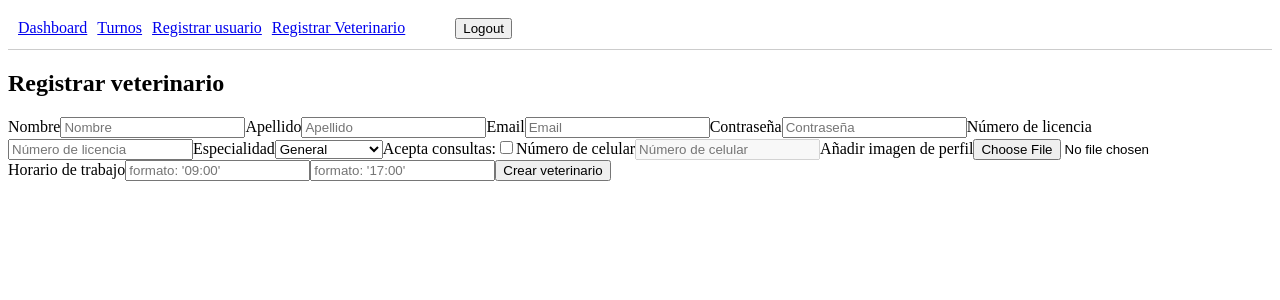
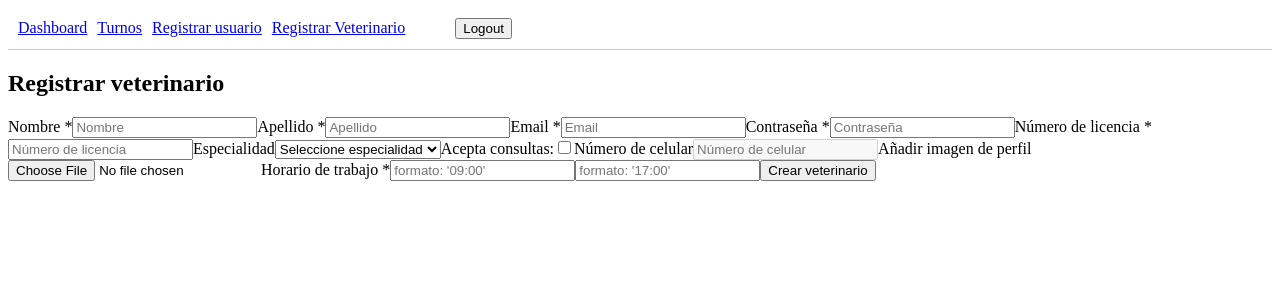
Before and after one commit to MikYY8/VetLink-frontend-web, a React (Vite) app: page /register-vet in a window 1280 px wide. Shown: the top 300 px of the page. Built offline with nearby package versions, Linux system fonts and the light colour scheme; sample sign-in values are in the browser's storage.

Commit message:
vet register works correctly

```diff
--- a/src/pages/RegisterVet.jsx
+++ b/src/pages/RegisterVet.jsx
@@ -6,22 +6,26 @@ function RegisterVet() {
         licenseNumber: "", specialty: "", acceptsConsultations: false, phone: "",
         photoUrl: "", workSchedule: {start: "", end: ""}, role: "VET"})
     const [error, setError] = useState({});
+    const [success, setSuccess] = useState("");
     const token = localStorage.getItem("token");
 
+    // validaciones de front
     const validate = () => {
         let newErrors = {}; // guardamos errores, luego los transferimos a setError
         if(!formData.firstName) {newErrors.firstName = "Ingrese un nombre"};
         if(!formData.lastName) {newErrors.lastName = "Ingrese un nombre"};
-        if(!formData.email) {newErrors.email = "Ingrese un email válido"};
+        if(!formData.email) {newErrors.email = "Ingrese un email"};
         if(!formData.password) {newErrors.password = "Ingrese una contraseña"};
         if(!formData.licenseNumber) {newErrors.licenseNumber = "Ingrese número de licencia"};
-        if(!formData.workSchedule) {newErrors.workSchedule = "Ingrese horario de atención"};
+        if(!formData.specialty) {newErrors.specialty = "Seleccione una especialidad"};
+        if (!formData.workSchedule.start || !formData.workSchedule.end) {newErrors.workSchedule = "Ingrese horario de atención";}
         if(formData.password.length < 6) {newErrors.password = "La contraseña debe tener al menos 6 caracteres"}
 
         setError(newErrors);
         return Object.keys(newErrors).length === 0;
     };
 
+    // actualizar datos en el input, ademas de bloquear el n° de tel. si no acepta consultas
     const handleChange = (e) => {
         const { name, type, value, checked } = e.target;
 
@@ -31,6 +35,7 @@ function RegisterVet() {
         });
     };
 
+    // parsear el horario para que se guarde correctamente
     const handleScheduleChange = (e) => {
         const { name, value } = e.target;
         setFormData({
@@ -42,6 +47,7 @@ function RegisterVet() {
         });
     };
 
+    // manejar archivo de foto, para la foto de perfil
     const handleFileChange = (e) => {
         const file = e.target.files[0];
         setFormData({
@@ -54,8 +60,7 @@ function RegisterVet() {
         e.preventDefault();
         const data = new FormData();
 
-        if(!validate()){
-            alert("Veterinario creado con éxito");
+        if(validate()){
             console.log(formData);
         };
 
@@ -66,6 +71,7 @@ function RegisterVet() {
         data.append("licenseNumber", formData.licenseNumber);
         data.append("specialty", formData.specialty);
         data.append("acceptsConsultations", formData.acceptsConsultations);
+        data.append("phone", formData.phone);
         data.append("workSchedule", JSON.stringify(formData.workSchedule));
 
         if (formData.photo) {
@@ -83,6 +89,7 @@ function RegisterVet() {
             setFormData({firstName: "", lastName: "", email: "", password: "",
                         licenseNumber: "", specialty: "", acceptsConsultations: false,
                         phone: "", photoUrl: "", workSchedule: {start: "", end: ""}, role: "VET"})
+            setSuccess("Veterinario creado con éxito")
         }catch(err){
             console.log(err);
         }
@@ -94,7 +101,7 @@ function RegisterVet() {
 
             <form onSubmit={handleSubmit}>
                 <label htmlFor="firstName" >
-                    Nombre
+                    Nombre *
                     <input
                         name="firstName"
                         placeholder="Nombre"
@@ -105,7 +112,7 @@ function RegisterVet() {
                 {error.firstName && <p style={{color: "red"}} >{error.firstName}</p>}
 
                 <label htmlFor="lastName" >
-                    Apellido
+                    Apellido *
                     <input
                         name="lastName"
                         placeholder="Apellido"
@@ -116,7 +123,7 @@ function RegisterVet() {
                 {error.lastName && <p style={{color: "red"}} >{error.lastName}</p>}
 
                 <label htmlFor="email" >
-                    Email
+                    Email *
                     <input
                         name="email"
                         placeholder="Email"
@@ -127,7 +134,7 @@ function RegisterVet() {
                 {error.email && <p style={{color: "red"}} >{error.email}</p>}
 
                 <label htmlFor="password" >
-                    Contraseña
+                    Contraseña *
                     <input
                         name="password"
                         placeholder="Contraseña"
@@ -138,7 +145,7 @@ function RegisterVet() {
                 {error.password && <p style={{color: "red"}} >{error.password}</p>}
 
                 <label htmlFor="licenseNumber" >
-                    Número de licencia
+                    Número de licencia *
                 <input
                     name="licenseNumber"
                     placeholder="Número de licencia"
@@ -151,6 +158,7 @@ function RegisterVet() {
                 <label htmlFor="specialty" >
                     Especialidad
                     <select name="specialty" value={formData.specialty} onChange={handleChange} >
+                        <option value="">Seleccione especialidad</option>
                         <option value="GENERAL">General</option>
                         <option value="SURGERY">Cirugía</option>
                         <option value="DERMATOLOGY">Dermatología</option>
@@ -158,7 +166,7 @@ function RegisterVet() {
                         <option value="TRAUMATOLOGY">Traumatología</option>
                     </select>
                 </label>
-                {/* {error.specialty && <p style={{color: "red"}} >{error.specialty}</p>} */}
+                {error.specialty && <p style={{color: "red"}} >{error.specialty}</p>}
 
                 <label htmlFor="acceptsConsultations">
                 Acepta consultas:
@@ -187,12 +195,16 @@ function RegisterVet() {
 
                 <label htmlFor="photoUrl" >
                     Añadir imagen de perfil
-                    <input type="file" accept="image/*" onChange={handleFileChange} />
+                    <input
+                        type="file"
+                        accept="image/*"
+                        onChange={handleFileChange}
+                    />
                 </label>
                 {/* {error.photoUrl && <p style={{color: "red"}} >{error.photoUrl}</p>} */}
 
                 <label htmlFor="workSchedule" >
-                    Horario de trabajo
+                    Horario de trabajo *
                     <input
                         name="start"
                         placeholder="formato: '09:00'"
@@ -209,6 +221,7 @@ function RegisterVet() {
                 {error.workSchedule && <p style={{color: "red"}} >{error.workSchedule}</p>}
 
                 <button type="submit">Crear veterinario</button>
+                {success && <p style={{color: "green"}}>{success}</p>}
             </form>
         </div>
     );
```
Lines whose indentation alone changed are shown as unchanged.
